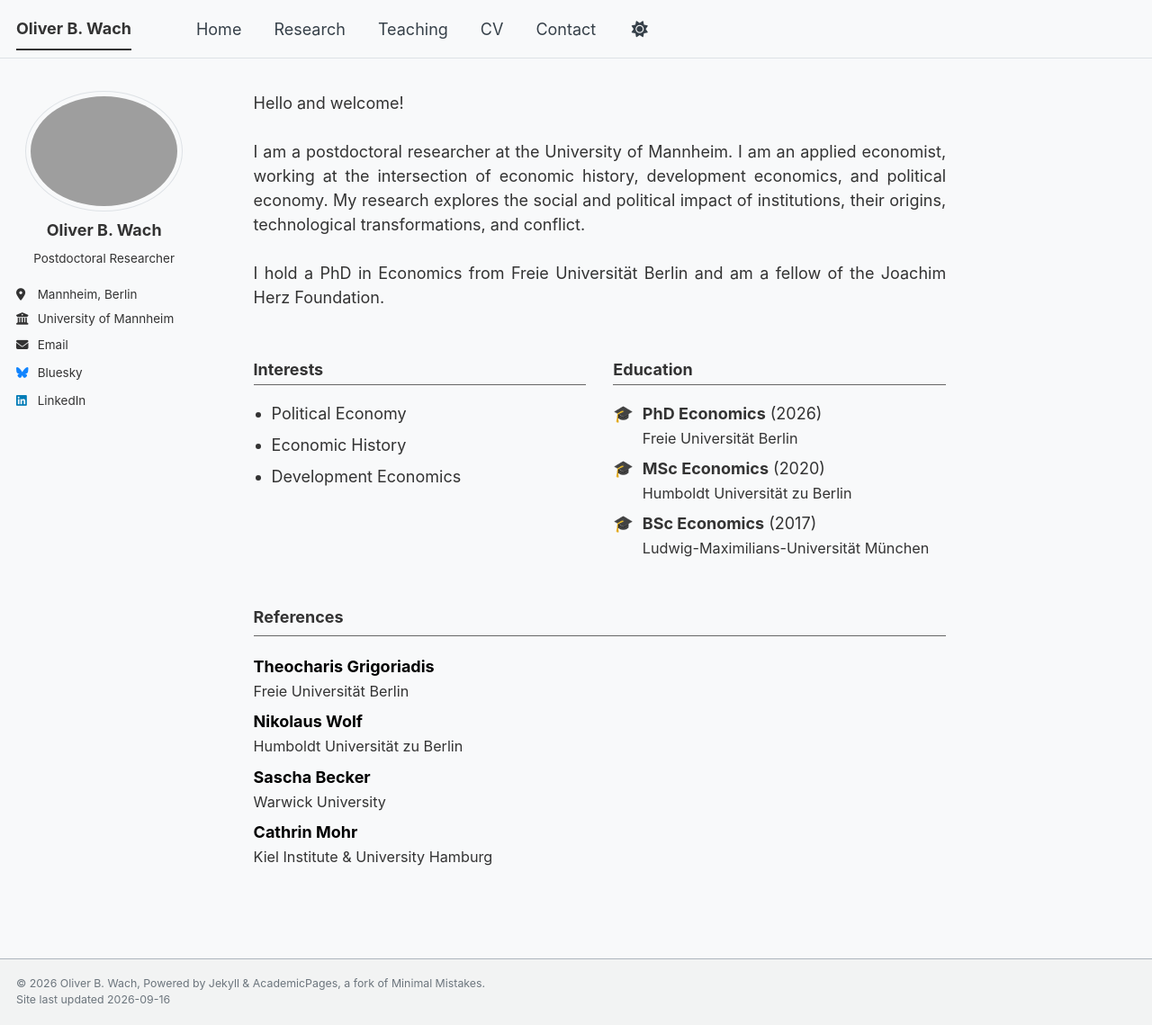
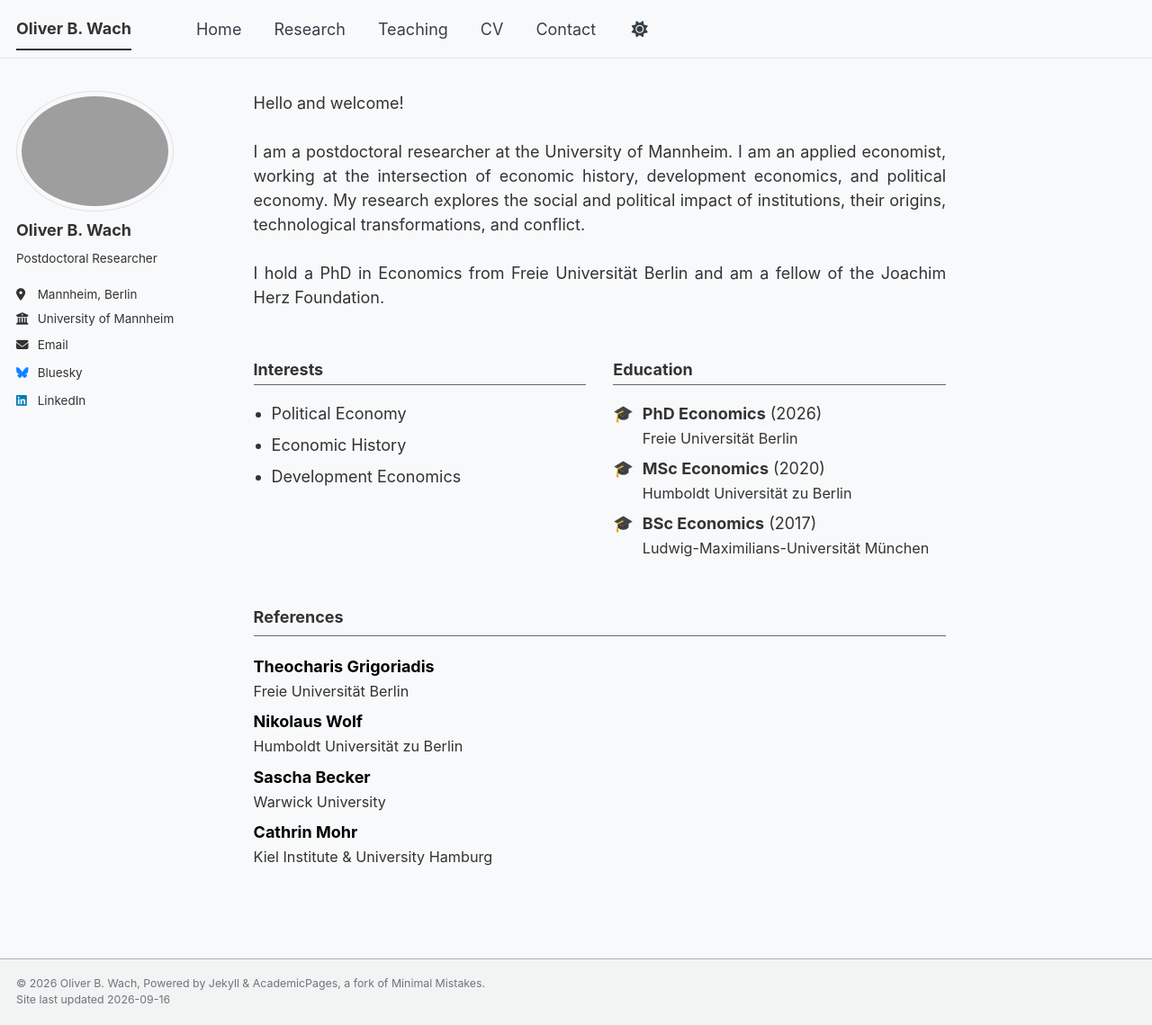
Before and after one commit to oliverwach/oliverwach.github.io, a Jekyll site: the page built from _pages/about.md, in a window 1280 px wide and 1139 px high. Shown: the whole window at 90% size. Built offline with Jekyll 4.4.1, drawn with Linux system fonts in a browser that asks for light colours; a style sheet for code colours, icons or effects is not loaded.

Commit message:
update 31 august 10

```diff
--- a/_sass/layout/_sidebar.scss
+++ b/_sass/layout/_sidebar.scss
@@ -142,8 +142,10 @@
 
 .author__avatar {
   display: table-cell;
-  vertical-align: middle;  // Vertically center the avatar
-  width: 72px;
+  vertical-align: top;
+  width: 36px;
+  // set width only, for non-square avatars
+  // height: 36px;
 
   @include breakpoint($large) {
     display: block;
@@ -154,8 +156,6 @@
   img {
     max-width: 175px;
     border-radius: 50%;
-    display: block;  // Center the image horizontally
-    margin: 0 auto;  // Center the image
 
     @include breakpoint($large) {
       padding: 5px;
@@ -166,18 +166,16 @@
 
 .author__content {
   display: table-cell;
-  vertical-align: middle;  // Vertically center the content
-  padding-left: 0;          // Remove left padding
-  padding-right: 0;         // Remove right padding
+  vertical-align: top;
+  padding-left: 15px;
+  padding-right: 25px;
   line-height: 1;
-  text-align: center;      // Horizontally center the text
 
   @include breakpoint($large) {
     display: block;
     width: 100%;
     padding-left: 0;
     padding-right: 0;
-    text-align: center;
   }
 }
 
```
